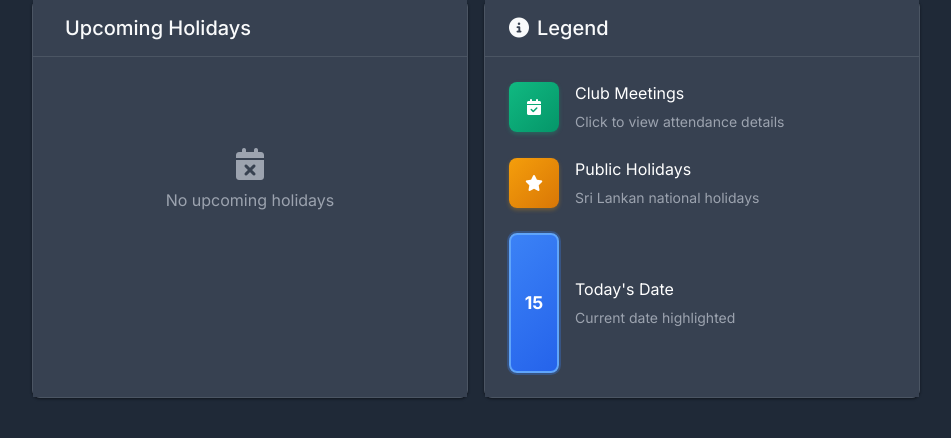
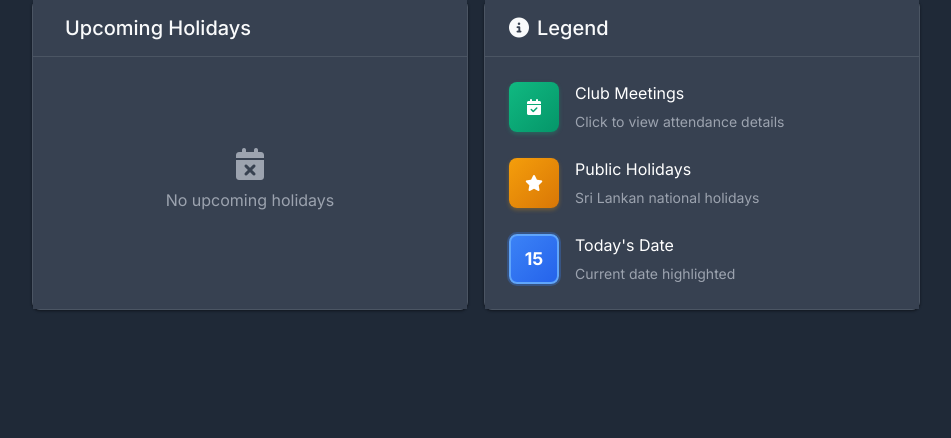
Before and after one commit to nmasnanjana/Membership-Management-System, a Django app: template app/templates/calendar/view.html in a window 1280 px wide. Shown: the part 176-614 px from the top of the page, without its empty margins (304-1255 px from the left). Run offline with Django 3.2, Linux system fonts and the light colour scheme; the template is opened without the code that fills it, so the values that code supplies are empty; some libraries are stand-ins or nearby versions.

Commit message:
Fix calendar legend today swatch height
Override calendar cell min-height/padding and use border-box sizing so the Today legend swatch matches other legend boxes.

Made-with: Cursor

```diff
--- a/app/templates/calendar/view.html
+++ b/app/templates/calendar/view.html
@@ -166,12 +166,19 @@
             justify-content: center;
             flex-shrink: 0;
             border-radius: 8px;
+            box-sizing: border-box;
         }
 
         .legend-swatch.event-meeting,
         .legend-swatch.event-holiday {
             padding: 0; /* override event pill styles for legend */
             text-align: center;
+        }
+
+        /* Prevent calendar cell sizing rules from affecting legend "today" swatch */
+        .calendar-day.legend-swatch {
+            min-height: 50px !important;
+            padding: 0 !important;
         }
 
         @media (max-width: 768px) {
```
